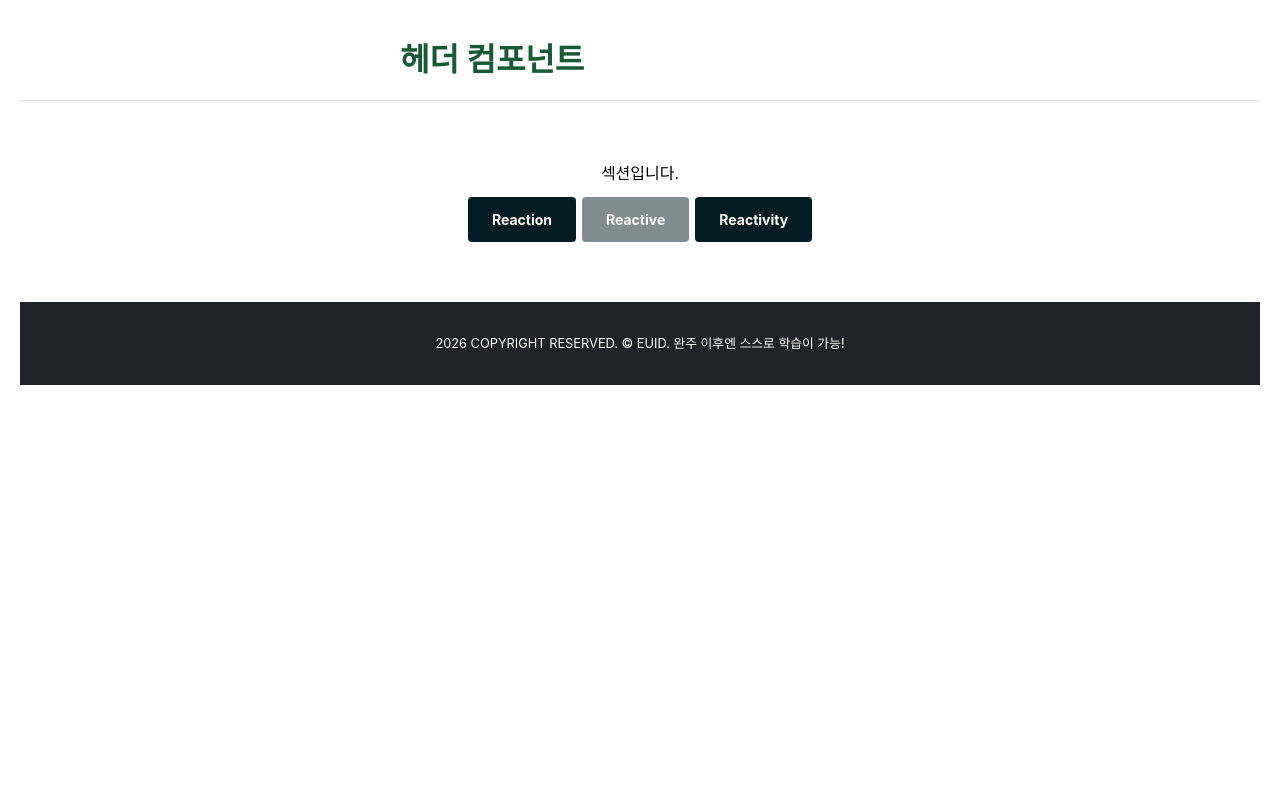
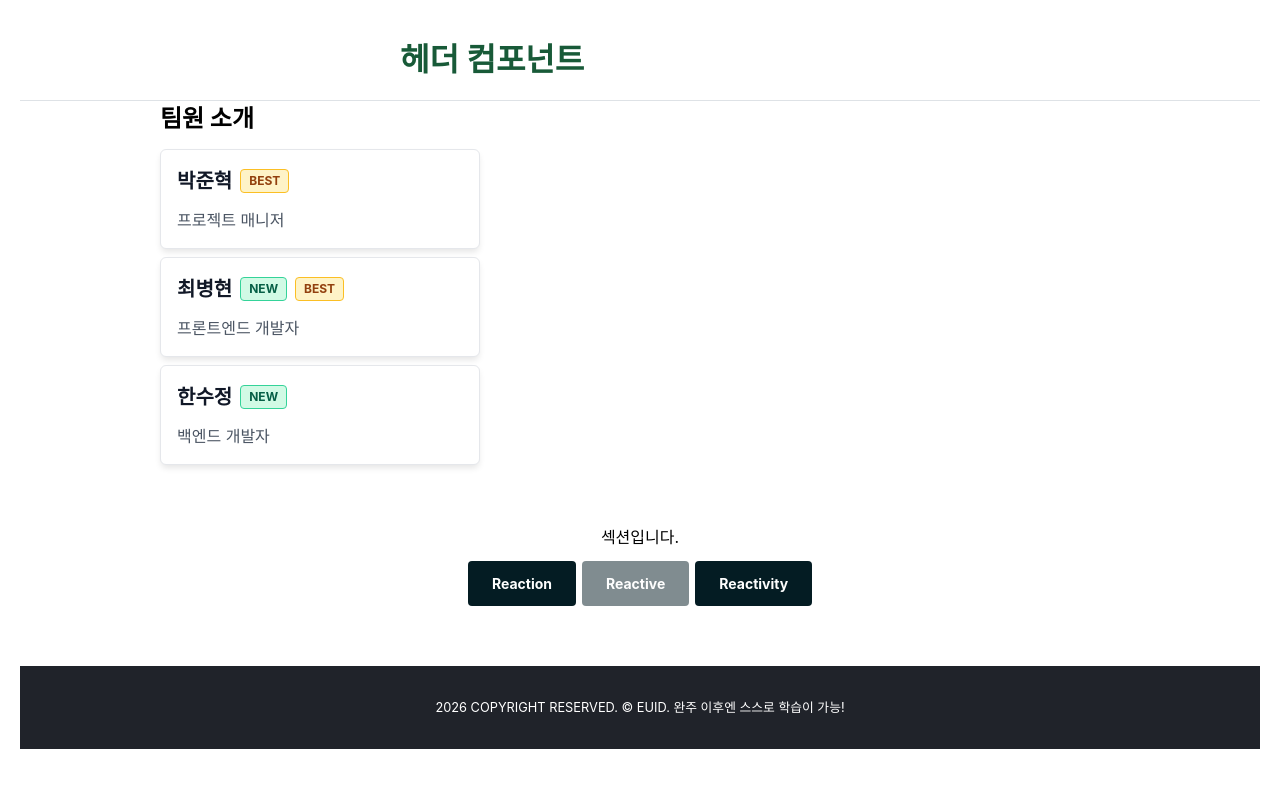
Before and after one commit to songha-5/learn-react, a React (Vite) app in the folder 02-State-이벤트-핸들링/: page / in a window 1280 px wide. Shown: the top 788 px of the page. Built offline with nearby package versions, Linux system fonts and the light colour scheme.

Commit message:
학습: 컨디셔널 랜더링

```diff
--- a/02-State-이벤트-핸들링/src/app/index.tsx
+++ b/02-State-이벤트-핸들링/src/app/index.tsx
@@ -1,7 +1,8 @@
+import { ConditionalRendering } from '@/learns'
 import S from './style.module.css'
 
 // 다시 내보내기
-import {Button, Header, Section, Footer} from '@/components'
+import {Button, Header, Section, Wrapper, Footer} from '@/components'
 
 // import { createElement } from 'react'
 
@@ -11,6 +12,10 @@ export default function App() {
       <Header>
         <h1>헤더 컴포넌트</h1>
       </Header>
+
+      <Wrapper>
+        <ConditionalRendering />
+      </Wrapper>
 
       <Section title="타이틀입니다" isShowTitle={true}>
         <p>섹션입니다.</p>
--- a/02-State-이벤트-핸들링/src/components/index.ts
+++ b/02-State-이벤트-핸들링/src/components/index.ts
@@ -10,6 +10,7 @@
 
 // 다시 내보내기
 export { default as Button } from './Button'
+export { default as Wrapper } from './Wrapper'
 export { default as Footer } from './Footer'
 export { default as Header } from './Header'
 export { default as Section } from './Section'
--- a/02-State-이벤트-핸들링/src/learns/ConditionalRendering/ProfileCard/index.tsx
+++ b/02-State-이벤트-핸들링/src/learns/ConditionalRendering/ProfileCard/index.tsx
@@ -7,21 +7,28 @@ import S from './style.module.css'
  * - isNew
  * - isBest
  */
-
-function ProfileCard() {
-  const name = '박종우'
-  const role = '프론트엔드 개발자'
+interface PropfileCradProps {
+  name: string
+  role: string
+  isNew?: boolean
+  isBest?: boolean
+}
+function ProfileCard({name, role, isNew = false, isBest = false}: PropfileCradProps) {
 
   return (
     <article className={S.card}>
       <header className={S.header}>
         <h3 className={S.name}>{name}</h3>
+        {isNew && (
           <span className={`${S.badge} ${S.badgeNew}`} aria-label="신규 입사자">
             NEW
           </span>
+        )}
+        {isBest && (
           <span className={`${S.badge} ${S.badgeBest}`} aria-label="우수 사원">
             BEST
           </span>
+        )}
       </header>
       <p className={S.role}>{role}</p>
     </article>
--- a/02-State-이벤트-핸들링/src/learns/ConditionalRendering/index.tsx
+++ b/02-State-이벤트-핸들링/src/learns/ConditionalRendering/index.tsx
@@ -1,3 +1,4 @@
+import ProfileCard from './ProfileCard'
 import S from './style.module.css'
 
 function ConditionalRendering() {
@@ -13,15 +14,15 @@ function ConditionalRendering() {
       <h2>팀원 소개</h2>
       <ul className={S.profileList}>
         <li>
-          <div data-placeholder />
+          <ProfileCard name="박준혁" role="프로젝트 매니저" isBest/>
         </li>
 
         <li>
-          <div data-placeholder />
+          <ProfileCard name="최병현" role="프론트엔드 개발자" isNew isBest/>
         </li>
 
         <li>
-          <div data-placeholder />
+          <ProfileCard name="한수정" role="백엔드 개발자" isNew/>
         </li>
       </ul>
     </div>
--- a/02-State-이벤트-핸들링/src/learns/ConditionalRendering/style.module.css
+++ b/02-State-이벤트-핸들링/src/learns/ConditionalRendering/style.module.css
@@ -1,6 +1,7 @@
 .container {
   display: flex;
   flex-direction: column;
+  justify-content: center;
   gap: 12px;
 }
 
--- a/02-State-이벤트-핸들링/src/learns/index.ts
+++ b/02-State-이벤트-핸들링/src/learns/index.ts
@@ -3,6 +3,7 @@
 // ---------------------------
 
 // 1. 조건부 렌더링 : learn/ConditionalRendering
+export { default as ConditionalRendering } from './ConditionalRendering'
 // 2. State 기초 : learn/ComponentState
 // 3. 이벤트 핸들링 : learn/EventHandling
 // 4. State 업데이트 : learn/UpdateState
```
Lines whose indentation alone changed are shown as unchanged.
